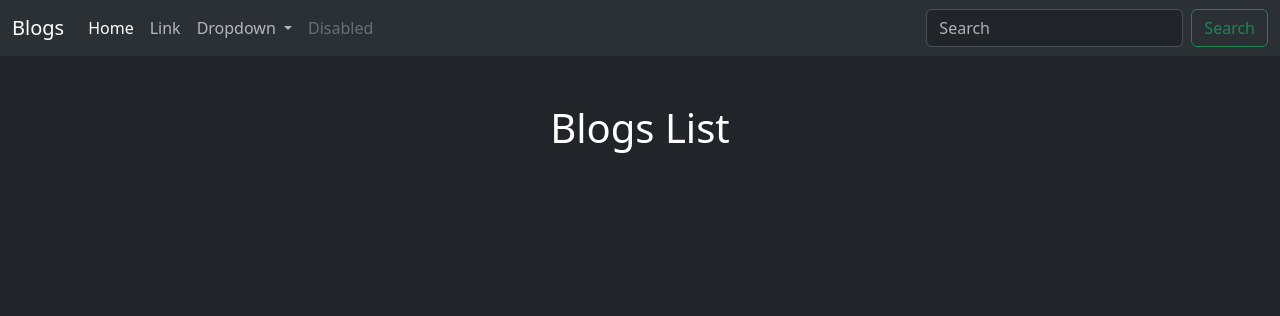
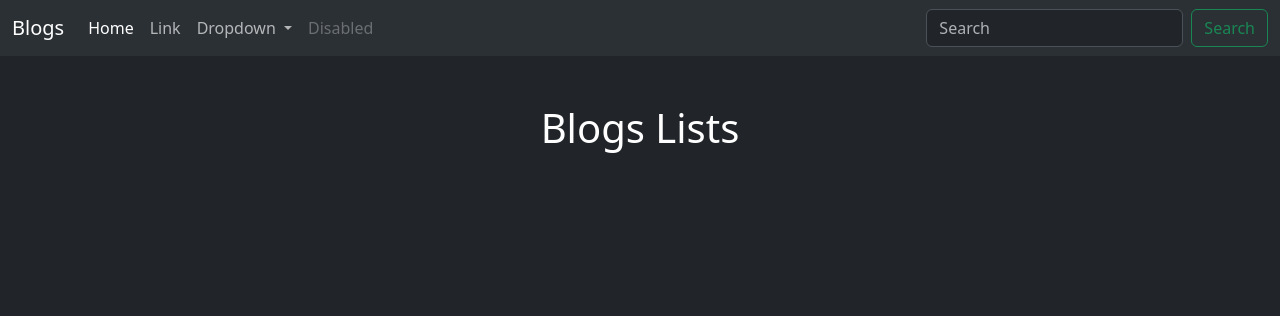
Before and after one commit to sush3871/Blogs, a Django app: page /myapp/ in a window 1280 px wide. Shown: the top 316 px of the page. Run offline with Django 5.2, Linux system fonts and the light colour scheme; style sheets or scripts are compiled from the project's sources; some libraries are stand-ins or nearby versions.

Commit message:
sss added

```diff
--- a/blogs/myapp/templates/myapp/index.html
+++ b/blogs/myapp/templates/myapp/index.html
@@ -6,6 +6,6 @@
 
 {% block content %}
 
-    <h1 class="text-center text-white mt-5">Blogs List</h1>
+    <h1 class="text-center text-white mt-5">Blogs Lists</h1>
 
 {% endblock %}
```
